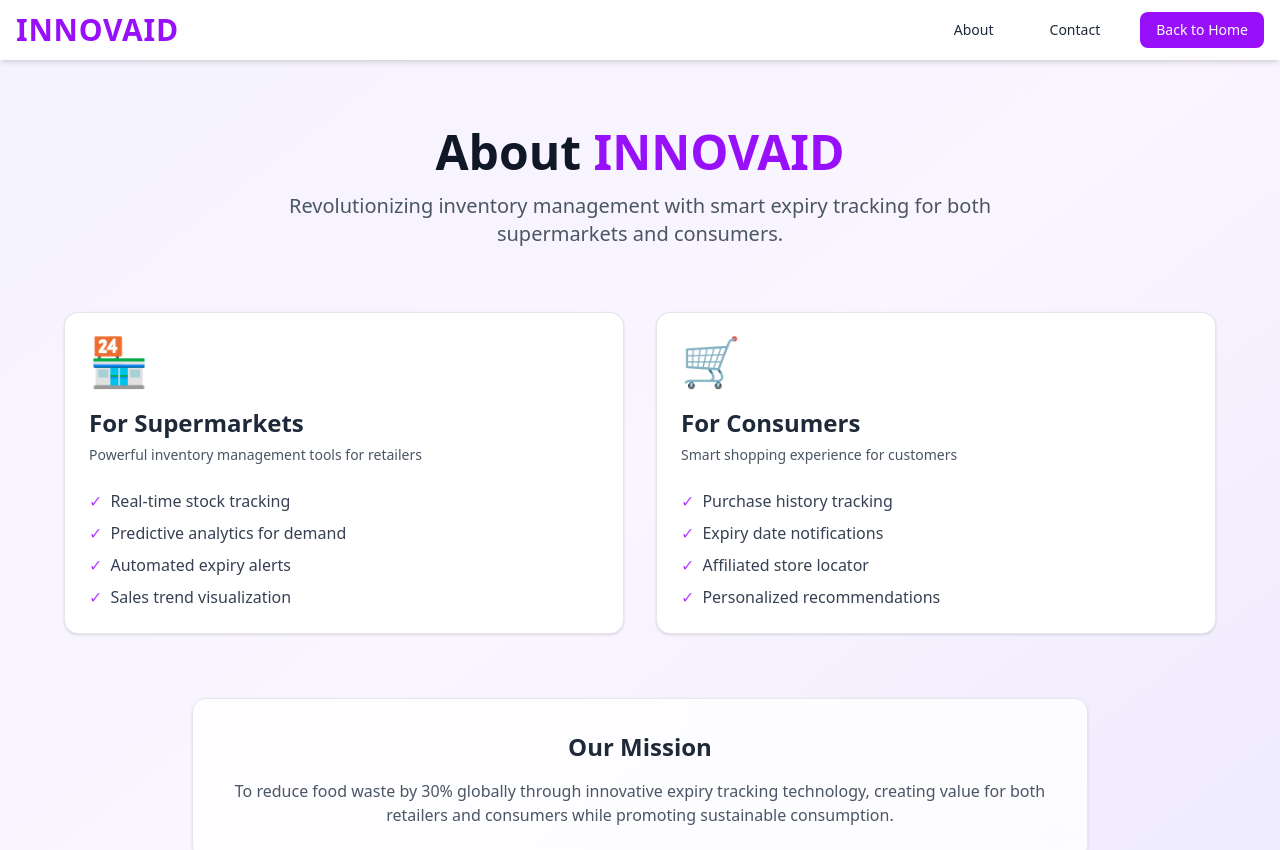
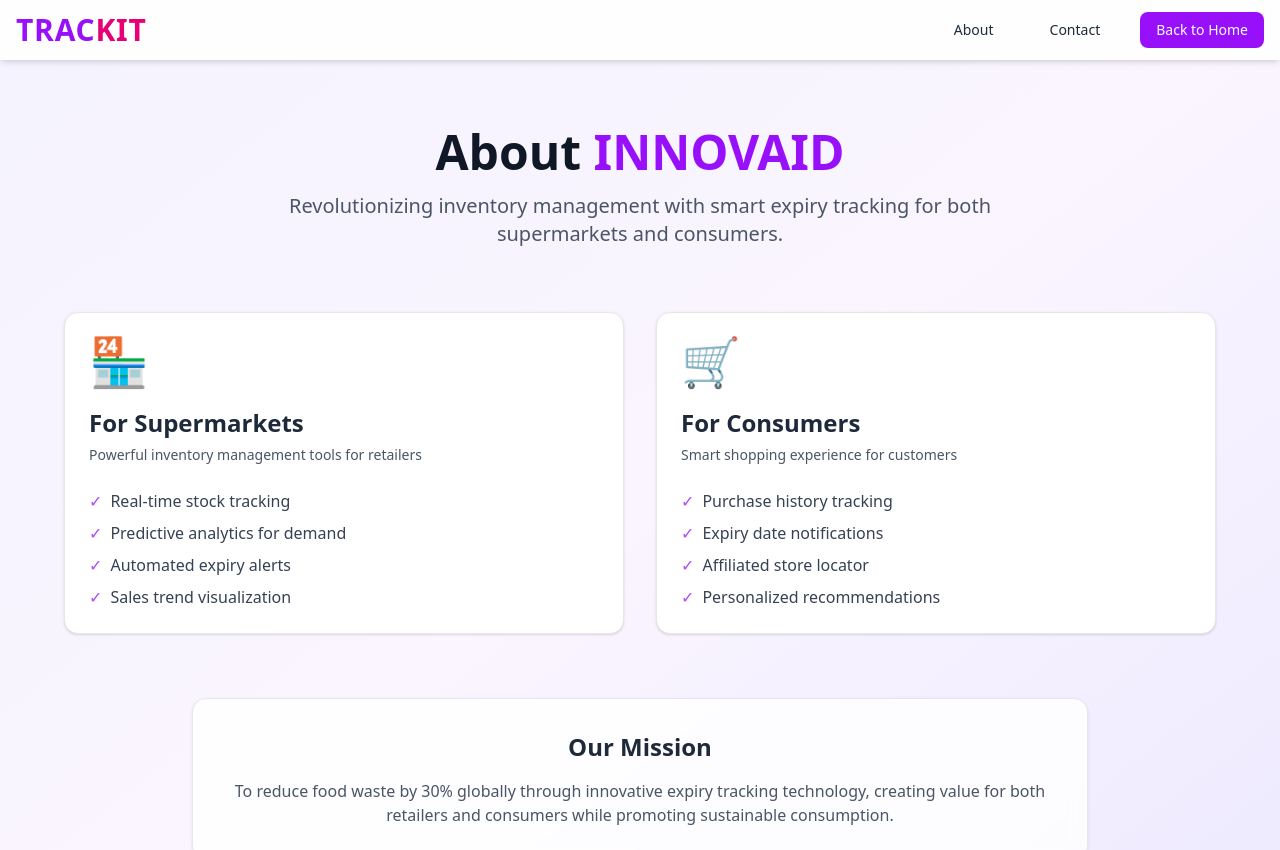
Before and after one commit to Selvaprakash-V/INV-GDG, a Next.js app: page /about in a window 1280 px wide. Shown: the top 850 px of the page. Built offline with nearby package versions, Linux system fonts and the light colour scheme.

Commit message:
removed  indicator error

```diff
--- a/src/app/about/page.jsx
+++ b/src/app/about/page.jsx
@@ -43,10 +43,11 @@ export default function AboutPage() {
             transition={{ duration: 0.5 }}
           >
             <Link href="/">
-              <h1 className="text-3xl font-extrabold tracking-wide hover:scale-105 transition-transform duration-300 text-purple-600">
-                INNOVAID
-              </h1>
-            </Link>
+  <h1 className="text-3xl font-extrabold tracking-wide hover:scale-105 transition-transform duration-300">
+    <span className="text-purple-600">TRAC</span><span className="text-pink-600">KIT</span>
+  </h1>
+</Link>
+
           </motion.div>
 
           <nav className="hidden md:flex items-center space-x-6">
--- a/src/app/admindashboard/page.jsx
+++ b/src/app/admindashboard/page.jsx
@@ -197,7 +197,7 @@ export default function AdminDashboard() {
                           <Progress
                             value={(item.stock / 200) * 100}
                             className="h-2 w-24"
-                            indicatorColor={
+                            indicatorcolor={
                               item.stock > 50 ? 'bg-green-500' :
                               item.stock > 20 ? 'bg-yellow-500' : 'bg-red-500'
                             }
--- a/src/app/contact/page.jsx
+++ b/src/app/contact/page.jsx
@@ -65,11 +65,12 @@ export default function ContactPage() {
             animate={{ opacity: 1, x: 0 }}
             transition={{ duration: 0.5 }}
           >
-            <Link href="/">
-              <h1 className="text-3xl font-extrabold tracking-wide hover:scale-105 transition-transform duration-300 text-purple-600">
-                TRACKIT
-              </h1>
-            </Link>
+           <Link href="/">
+  <h1 className="text-3xl font-extrabold tracking-wide hover:scale-105 transition-transform duration-300">
+    <span className="text-purple-600">TRAC</span><span className="text-pink-600">KIT</span>
+  </h1>
+</Link>
+
           </motion.div>
 
           <nav className="hidden md:flex items-center space-x-6">
```
